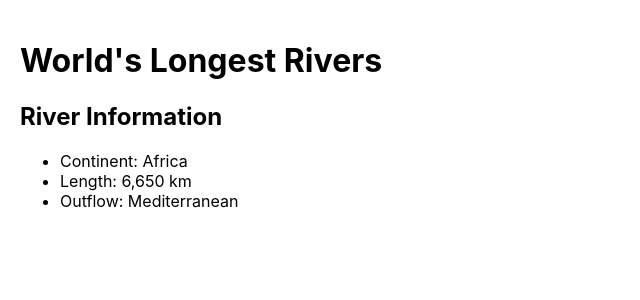
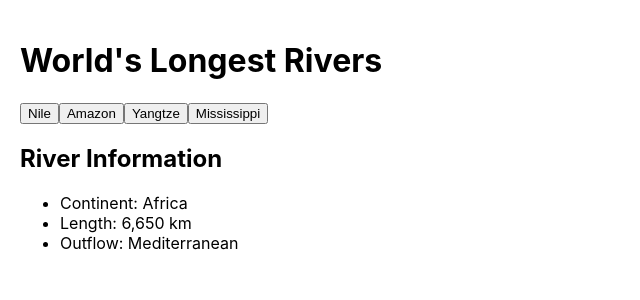
Before and after one commit to ElSmith7/react-async-practice, a React (Create React App) app: page / in a window 1280 px wide. Shown: the top 300 px of the page, without its empty margins (0-640 px from the left). Built offline with nearby package versions, Linux system fonts and the light colour scheme.

Commit message:
New River button options, retrieving river info on click - verifying with PropTypes

```diff
--- a/package.json
+++ b/package.json
@@ -6,6 +6,7 @@
     "@testing-library/jest-dom": "^5.16.5",
     "@testing-library/react": "^13.4.0",
     "@testing-library/user-event": "^13.5.0",
+    "prop-types": "^15.8.1",
     "react": "^18.2.0",
     "react-dom": "^18.2.0",
     "react-scripts": "5.0.1",
--- a/src/components/App.js
+++ b/src/components/App.js
@@ -1,11 +1,17 @@
+import React, { useState } from "react";
 import "./App.css";
 import RiverInfo from "./RiverInfo";
 
 function App() {
+  const [river, setRiver] = useState(`nile`);
   return (
     <div className="App">
       <h1>World's Longest Rivers</h1>
-      <RiverInfo />
+      <button onClick={() => setRiver("nile")}>Nile</button>
+      <button onClick={() => setRiver("amazon")}>Amazon</button>
+      <button onClick={() => setRiver("yangtze")}>Yangtze</button>
+      <button onClick={() => setRiver("mississippi")}>Mississippi</button>
+      <RiverInfo name={river} />
     </div>
   );
 }
--- a/src/components/RiverInfo.js
+++ b/src/components/RiverInfo.js
@@ -1,12 +1,13 @@
 import React, { useEffect, useState } from "react";
 import { getRiverInformation } from "../services/rivers";
+import PropTypes from "prop-types";
 
-export default function RiverInfo() {
+export default function RiverInfo(props) {
   const [riverInformation, setRiverInformation] = useState({});
 
   useEffect(() => {
-    getRiverInformation().then((data) => setRiverInformation(data));
-  }, []);
+    getRiverInformation(props.name).then((data) => setRiverInformation(data));
+  }, [props.name]);
   return (
     <div>
       <h2>River Information</h2>
@@ -18,3 +19,5 @@ export default function RiverInfo() {
     </div>
   );
 }
+
+RiverInfo.propTypes = { name: PropTypes.string.isRequired };
--- a/src/services/rivers.js
+++ b/src/services/rivers.js
@@ -1,11 +1,30 @@
-export function getRiverInformation() {
+const rivers = {
+  nile: {
+    continent: "Africa",
+    length: "6,650 km",
+    outflow: "Mediterranean",
+  },
+  amazon: {
+    continent: "South America",
+    length: "6,575 km",
+    outflow: "Atlantic Ocean",
+  },
+  yangtze: {
+    continent: "Asia",
+    length: "6,300 km",
+    outflow: "East China Sea",
+  },
+  mississippi: {
+    continent: "North America",
+    length: "6,275 km",
+    outflow: "Gulf of Mexico",
+  },
+};
+
+export function getRiverInformation(name) {
   return new Promise((resolve) => {
     setTimeout(() => {
-      resolve({
-        continent: `Africa`,
-        length: `6,650 km`,
-        outflow: `Mediterranean`,
-      });
+      resolve(rivers[name]);
     }, 1500);
   });
 }
```
Also changed, not shown: 1 other file (tests, documents, lock files or other folders).
